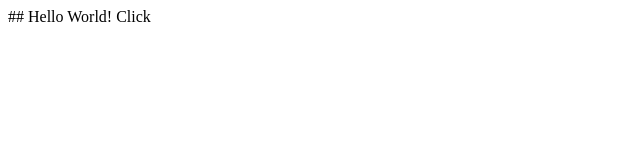
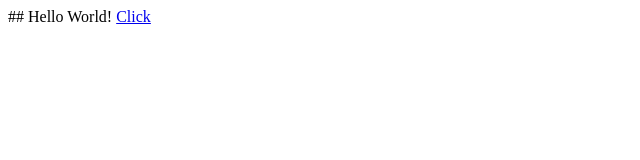
Before and after one commit to rggoble16/rggoble16.github.io, a plain HTML site: page index.html in a window 1280 px wide. Shown: the full height of the page, 0-640 px from the left. Drawn offline with Linux system fonts and the light colour scheme.

Commit message:
Update index.html

```diff
--- a/index.html
+++ b/index.html
@@ -1,2 +1,2 @@
 ## Hello World!
-<href a=ReadMe.md>Click</>
+<a href=ReadMe.md>Click</a>
```
